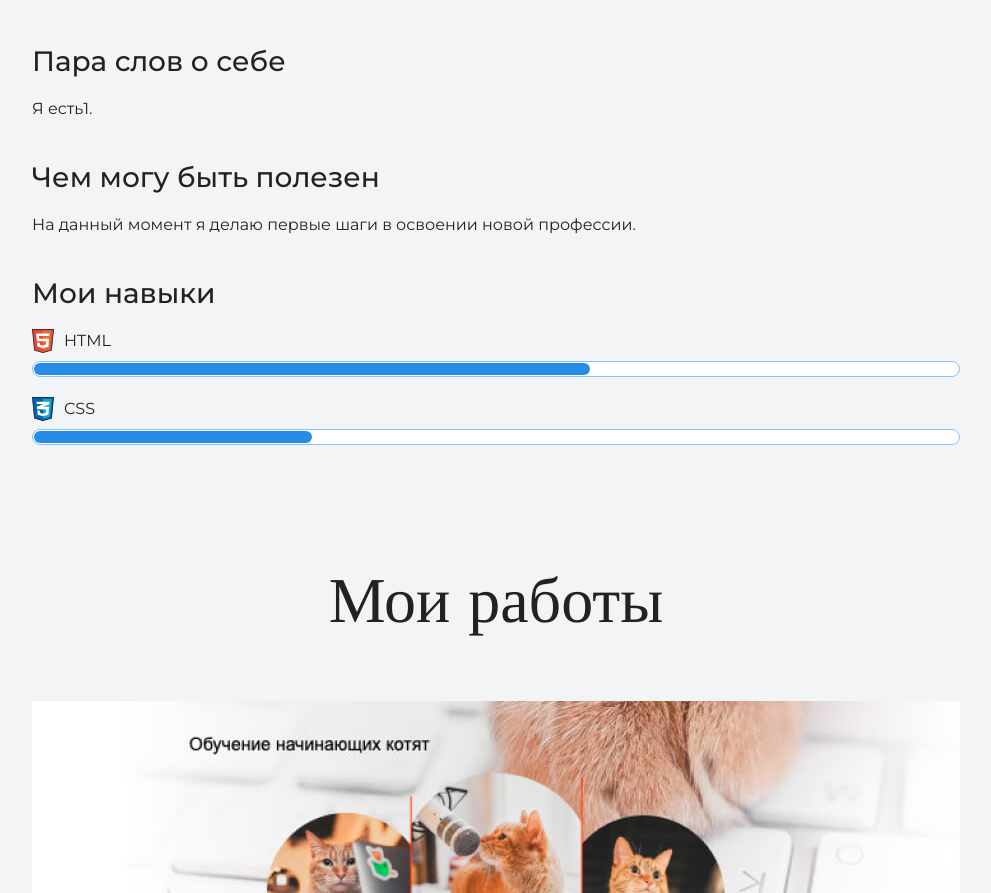
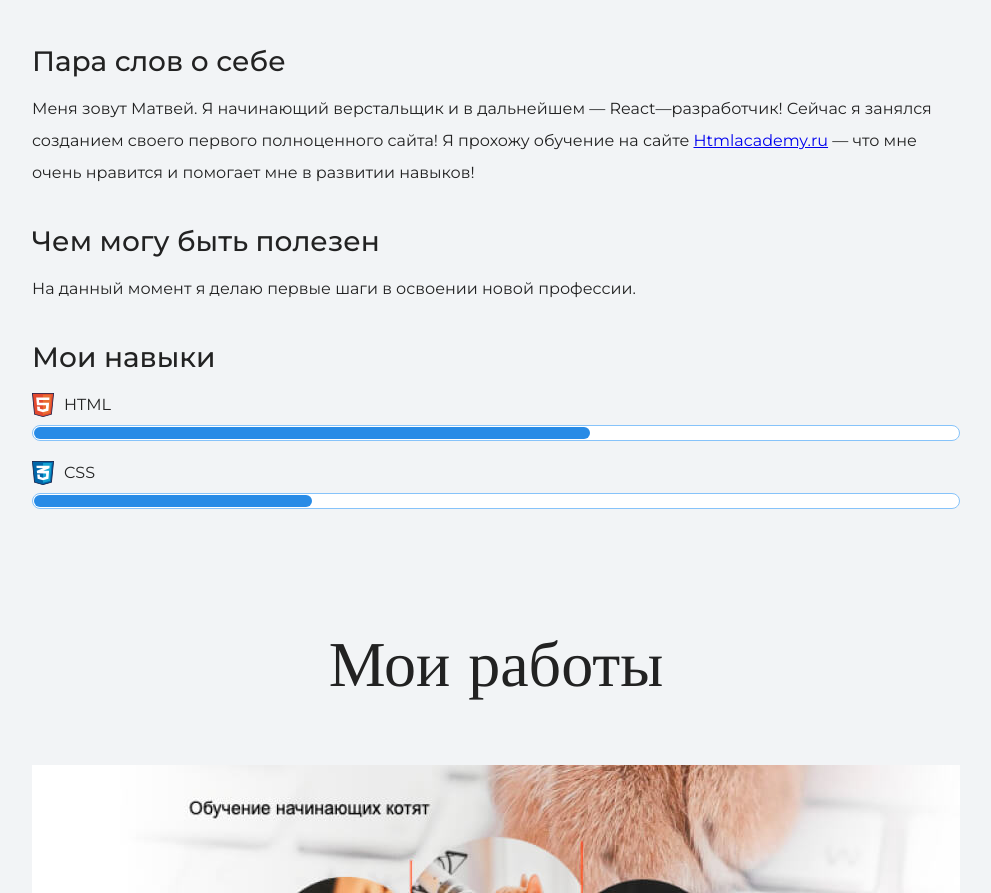
Before and after one commit to Matvey888/example1, a plain HTML site: page index.html in a window 1280 px wide. Shown: the part 1710-2603 px from the top of the page, without its empty margins (144-1135 px from the left). Drawn offline with nearby package versions, Linux system fonts and the light colour scheme.

Commit message:
добавил некоторую инфу

```diff
--- a/index.html
+++ b/index.html
@@ -32,7 +32,7 @@
 
       <div>
         <h3>Пара слов о себе</h3>
-        <p>Я есть1.</p>
+        <p>Меня зовут Матвей. Я начинающий верстальщик и в дальнейшем — React—разработчик! Сейчас я занялся созданием своего первого полноценного сайта! Я прохожу обучение на сайте <a href="https://htmlacademy.ru/">Htmlacademy.ru</a> — что мне очень нравится и помогает мне в развитии навыков!</p>
       </div>
 
       <div>
```
